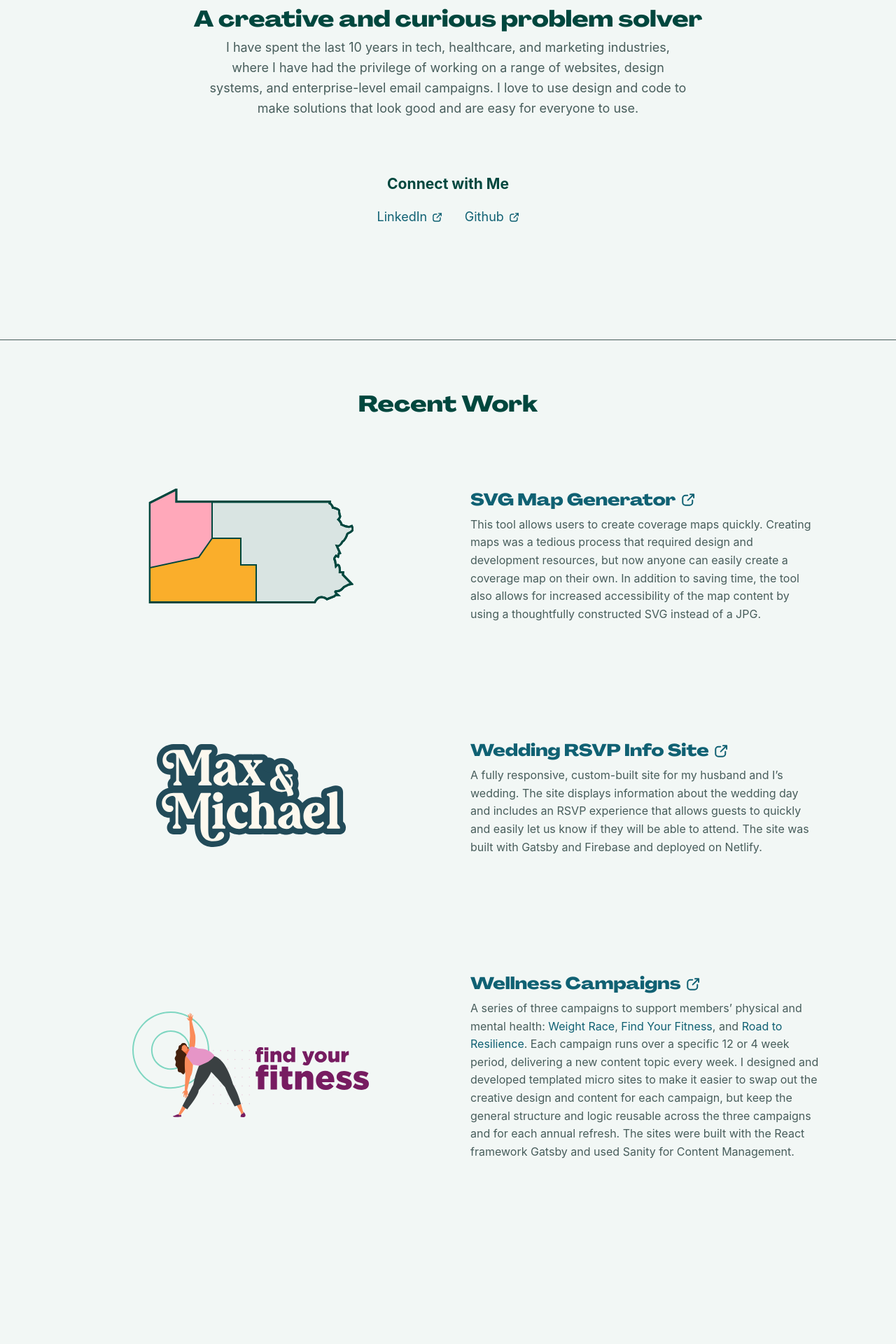
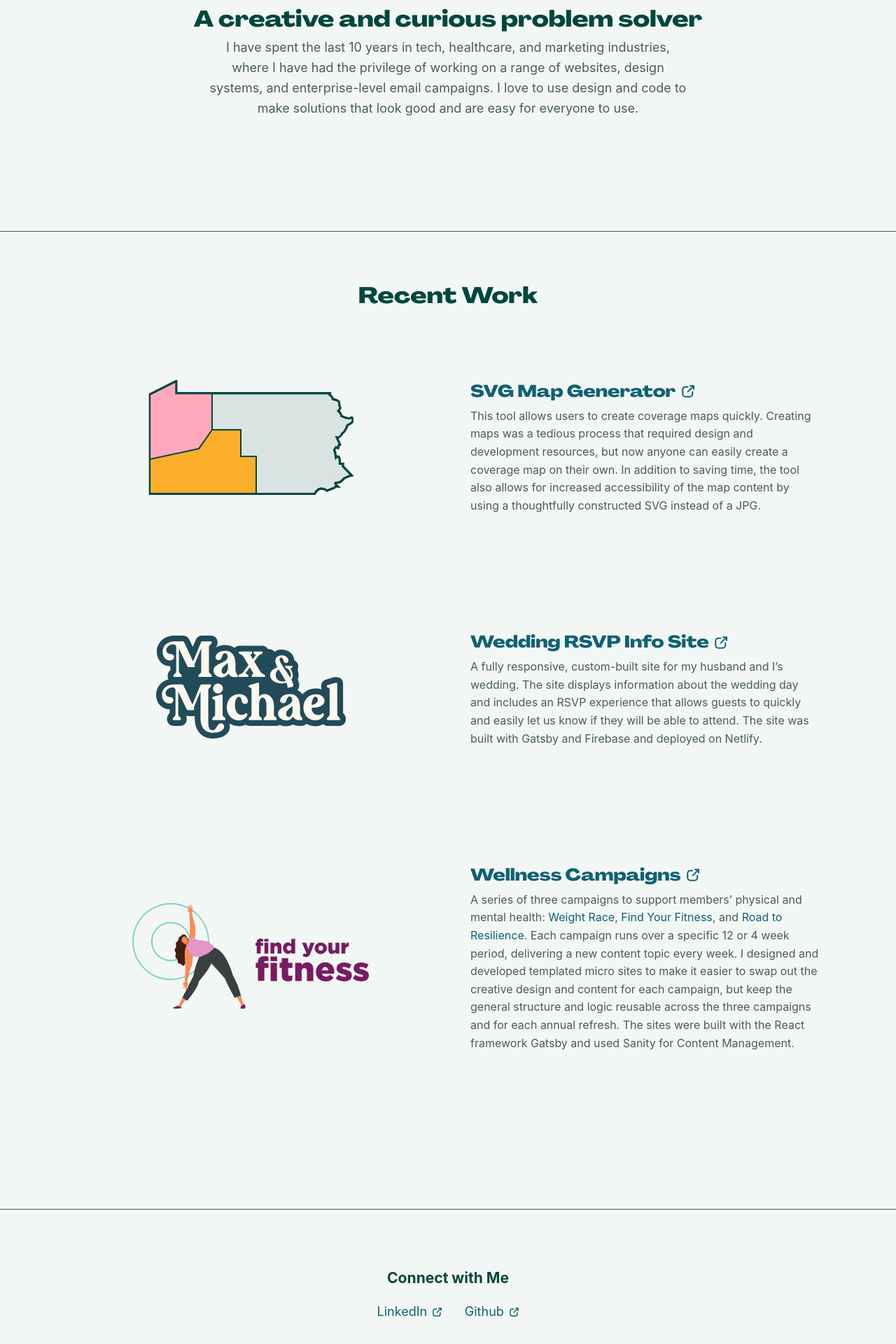
Before and after one commit to maxleee/personal-site, a Next.js app: page / in a window 1280 px wide. Shown: the part 661-2581 px from the top of the page at 70% size. Before the commit the page ends 2543 px from the top, so only its background shows below. Built offline with nearby package versions, Linux system fonts and the light colour scheme.

Commit message:
move contact to bottom

```diff
--- a/pages/index.js
+++ b/pages/index.js
@@ -56,13 +56,6 @@ export default function Home({ allPostsData }) {
           email campaigns. I love to use design and code to make solutions that look good and are
           easy for everyone to use.
         </p>
-        <h3 className='about-subtitle'>Connect with Me</h3>
-        <div className='connect-link-wrapper'>
-          <ExternalLinkIcon link={'https://www.linkedin.com/in/max-orenzuk-66155a27'}>
-            LinkedIn
-          </ExternalLinkIcon>
-          <ExternalLinkIcon link={'https://github.com/maxleee'}>Github</ExternalLinkIcon>
-        </div>
       </section>
       <div className='intro-divider'></div>
       <section className='work'>
@@ -89,6 +82,16 @@ export default function Home({ allPostsData }) {
           </div>
         ))}
       </section>
+      <div className='intro-divider'></div>
+      <section className='contact'>
+        <h3 className='about-subtitle'>Connect with Me</h3>
+        <div className='connect-link-wrapper'>
+          <ExternalLinkIcon link={'https://www.linkedin.com/in/max-orenzuk-66155a27'}>
+            LinkedIn
+          </ExternalLinkIcon>
+          <ExternalLinkIcon link={'https://github.com/maxleee'}>Github</ExternalLinkIcon>
+        </div>
+      </section>
     </Layout>
   );
 }
--- a/styles/global.scss
+++ b/styles/global.scss
@@ -53,7 +53,7 @@ p {
 
 main {
   display: grid;
-  grid-template-rows: min-content 1px min-content 1px min-content;
+  grid-template-rows: min-content 1px min-content 1px min-content 1px min-content;
   z-index: 10;
 }
 
@@ -120,7 +120,8 @@ main {
   padding-block: 4rem;
 }
 .about,
-.work {
+.work,
+.contact {
   .title {
     font-size: 2rem;
     color: var(--dark-green);
@@ -139,7 +140,7 @@ main {
   .about-subtitle {
     color: var(--dark-green);
     text-align: center;
-    margin-top: 5rem;
+
     font-family: -apple-system, BlinkMacSystemFont, Segoe UI, Roboto, Oxygen, Ubuntu, Cantarell,
       Fira Sans, Droid Sans, Helvetica Neue, sans-serif;
   }
@@ -148,6 +149,18 @@ main {
   display: grid;
   place-items: center;
   margin-block: 10rem;
+  padding-inline: 5rem;
+  @media (max-width: 900px) {
+    padding-inline: 3rem;
+  }
+  @media (max-width: 900px) {
+    padding-inline: 2rem;
+  }
+}
+.contact {
+  display: grid;
+  place-items: center;
+  margin-block: 4rem;
   padding-inline: 5rem;
   @media (max-width: 900px) {
     padding-inline: 3rem;
```
